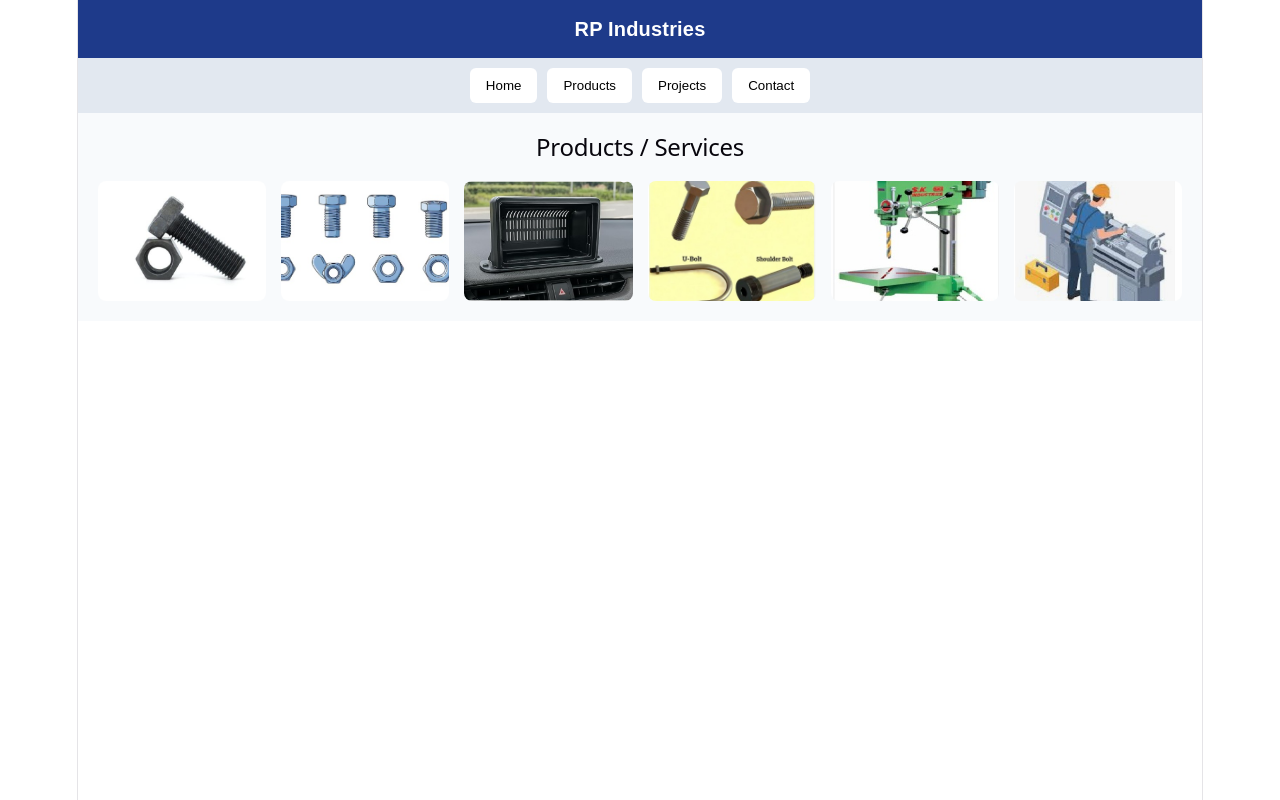
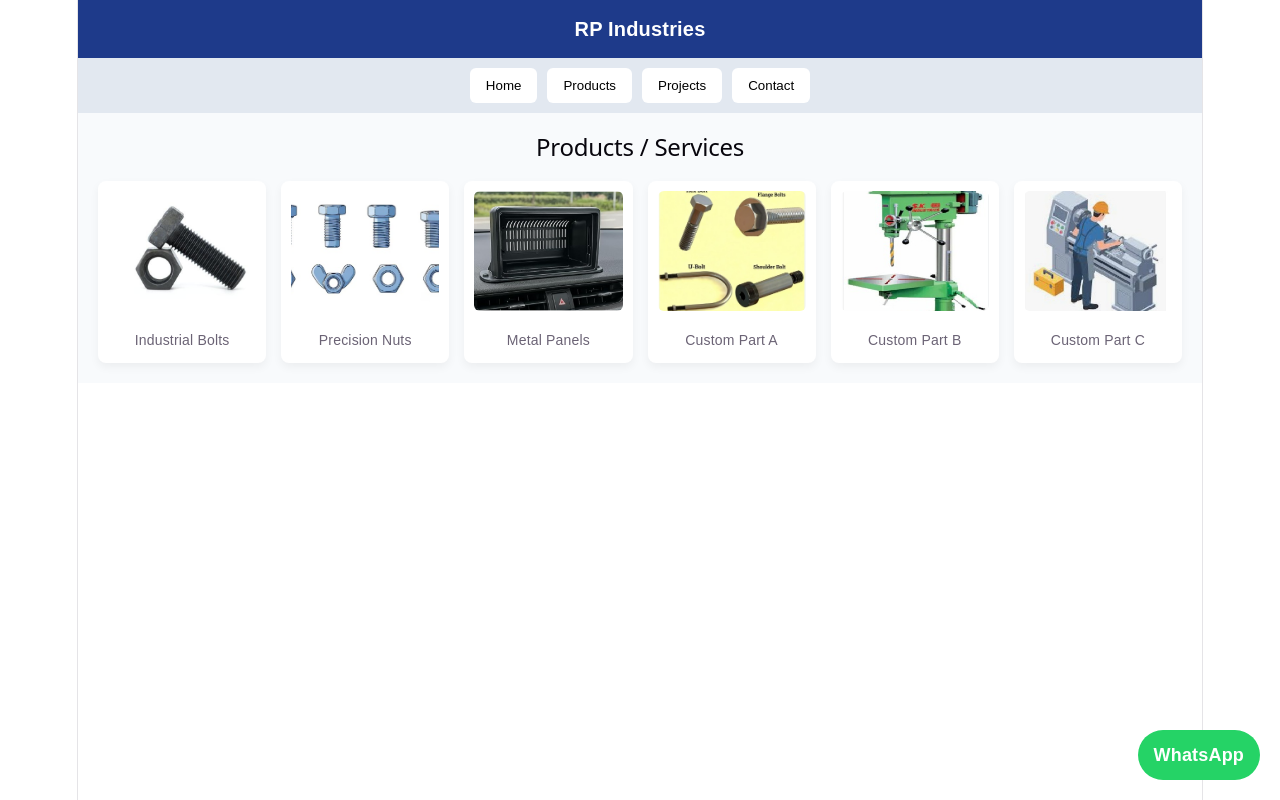
Before and after one commit to Ramakrishna-Acharya/rp-industries, a React (Vite) app: page / in a window 1280 px wide. Both pictures are taken after a click on the button "Products". Built offline with nearby package versions, Linux system fonts and the light colour scheme.

Commit message:
3rd April WhatsApp Google Maps

```diff
--- a/src/App.jsx
+++ b/src/App.jsx
@@ -1,6 +1,6 @@
 import { useState } from "react";
 
-// images (keep your fixed names)
+// images
 import img1 from "./assets/bolt.jpg";
 import img2 from "./assets/nut.jpg";
 import img3 from "./assets/panel.jpg";
@@ -17,7 +17,7 @@ function App() {
       {/* TOP BAR */}
       <div style={styles.topbar}>RP Industries</div>
 
-      {/* NAV (mobile + desktop) */}
+      {/* NAV */}
       <div style={styles.navbar}>
         <button onClick={() => setPage("home")} style={styles.navBtn}>Home</button>
         <button onClick={() => setPage("products")} style={styles.navBtn}>Products</button>
@@ -32,6 +32,15 @@ function App() {
         {page === "projects" && <Projects />}
         {page === "contact" && <Contact />}
       </div>
+
+      {/* WHATSAPP BUTTON */}
+      <a
+        href="https://wa.me/91XXXXXXXXXX"
+        target="_blank"
+        style={styles.whatsapp}
+      >
+        WhatsApp
+      </a>
 
     </div>
   );
@@ -51,17 +60,26 @@ function Home() {
 }
 
 function Products() {
+  const items = [
+    { img: img1, name: "Industrial Bolts" },
+    { img: img2, name: "Precision Nuts" },
+    { img: img3, name: "Metal Panels" },
+    { img: img4, name: "Custom Part A" },
+    { img: img5, name: "Custom Part B" },
+    { img: img6, name: "Custom Part C" },
+  ];
+
   return (
     <div>
       <h2>Products / Services</h2>
 
       <div style={styles.grid}>
-        <img src={img1} style={styles.image} />
-        <img src={img2} style={styles.image} />
-        <img src={img3} style={styles.image} />
-        <img src={img4} style={styles.image} />
-        <img src={img5} style={styles.image} />
-        <img src={img6} style={styles.image} />
+        {items.map((item, i) => (
+          <div key={i} style={styles.card}>
+            <img src={item.img} style={styles.image} />
+            <p style={styles.productName}>{item.name}</p>
+          </div>
+        ))}
       </div>
     </div>
   );
@@ -87,7 +105,14 @@ function Contact() {
       <p>+91-XXXXXXXXXX</p>
       <p>contact@rpindustries.com</p>
 
-      <img src={img1} style={styles.workshop} />
+      {/* GOOGLE MAP */}
+      <iframe
+        src="https://www.google.com/maps?q=Pune&output=embed"
+        width="100%"
+        height="250"
+        style={{ border: 0, marginTop: "20px", borderRadius: "8px" }}
+        loading="lazy"
+      ></iframe>
     </div>
   );
 }
@@ -125,6 +150,7 @@ const styles = {
     borderRadius: "6px",
     cursor: "pointer",
     fontWeight: "500",
+    transition: "0.2s",
   },
 
   content: {
@@ -137,23 +163,42 @@ const styles = {
 
   grid: {
     display: "grid",
-    gridTemplateColumns: "repeat(auto-fit, minmax(120px, 1fr))",
+    gridTemplateColumns: "repeat(auto-fit, minmax(140px, 1fr))",
     gap: "15px",
     marginTop: "20px",
+  },
+
+  card: {
+    background: "white",
+    padding: "10px",
+    borderRadius: "8px",
+    textAlign: "center",
+    boxShadow: "0 4px 10px rgba(0,0,0,0.05)",
   },
 
   image: {
     width: "100%",
     height: "120px",
     objectFit: "cover",
-    borderRadius: "8px",
+    borderRadius: "6px",
   },
 
-  workshop: {
-    width: "100%",
-    maxWidth: "400px",
-    marginTop: "20px",
-    borderRadius: "8px",
+  productName: {
+    marginTop: "8px",
+    fontSize: "14px",
+    fontWeight: "500",
+  },
+
+  whatsapp: {
+    position: "fixed",
+    bottom: "20px",
+    right: "20px",
+    background: "#25D366",
+    color: "white",
+    padding: "12px 16px",
+    borderRadius: "50px",
+    textDecoration: "none",
+    fontWeight: "bold",
   },
 };
 
```
